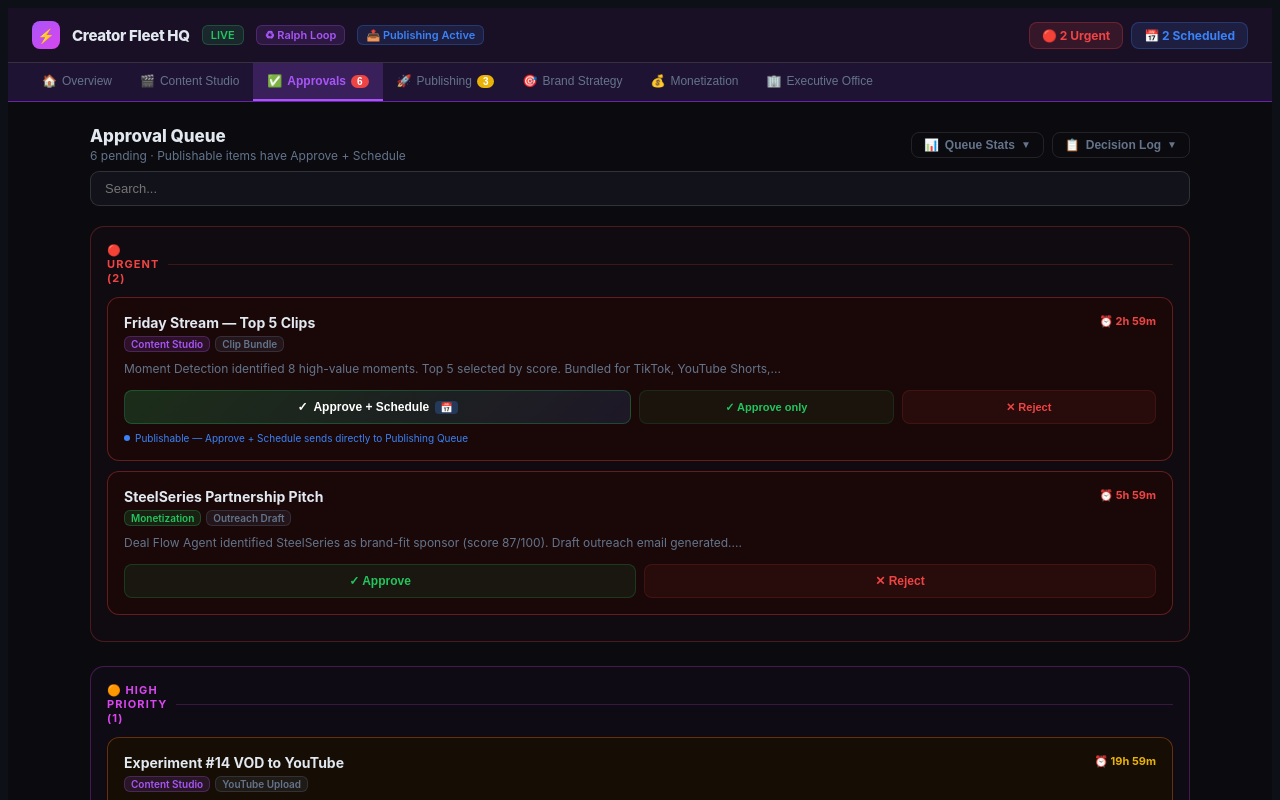
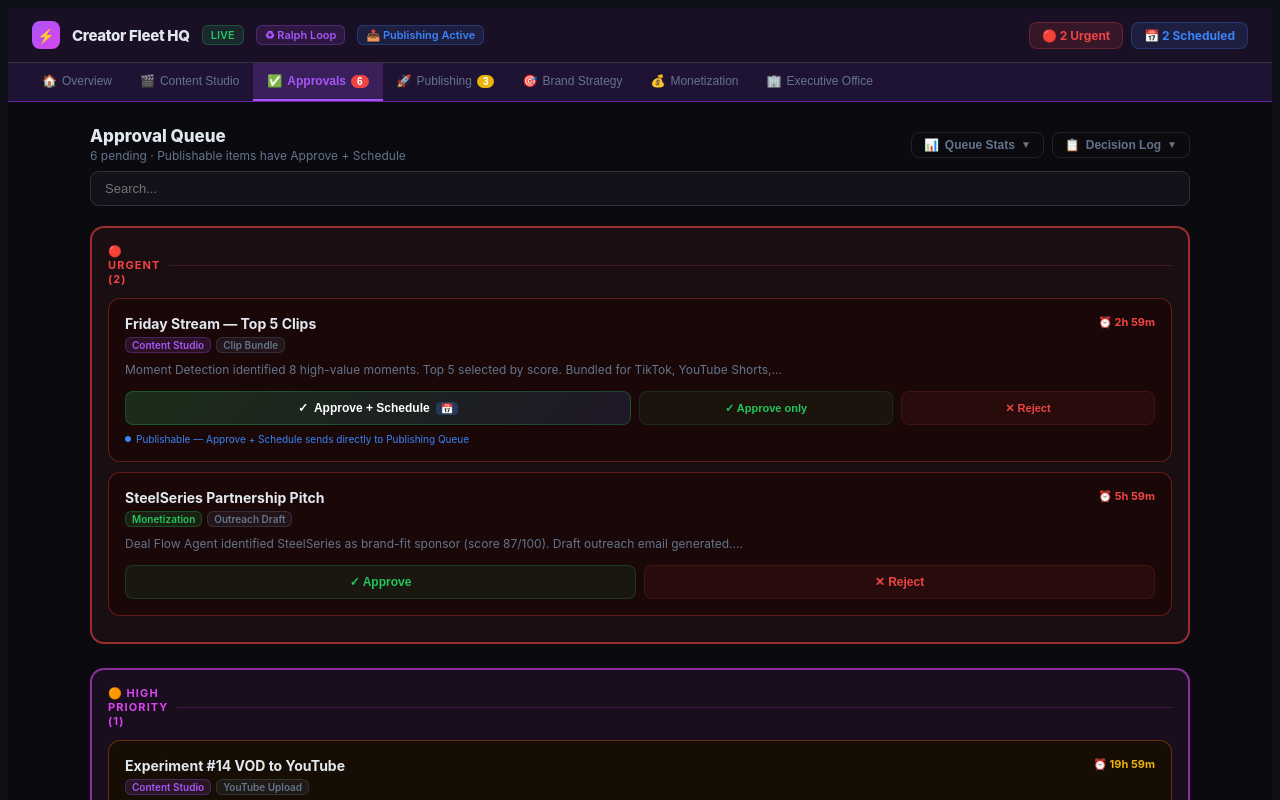
Before and after one commit to Moddaveel/creator-fleet-hq, a React (Vite) app: page / in a window 1280 px wide. Both pictures are taken after a click on the element 640 px from the left and 158 px from the top of the page. Shown: the top 800 px of the page. Built offline with nearby package versions, Linux system fonts and the light colour scheme.

Commit message:
fix: approvals section borders more visible — 2px solid at 99 opacity

```diff
--- a/src/pages/ApprovalsPage.jsx
+++ b/src/pages/ApprovalsPage.jsx
@@ -135,7 +135,7 @@ export default function ApprovalsPage({ items, setItems, toast, onApproveAndSche
         if (!grp.length) return null;
         const labels = { urgent:"🔴 Urgent", high:"🟠 High Priority", normal:"🟣 Normal", low:"⚪ Low" };
         return (
-          <div key={p} style={{ marginBottom:24, border:"1px solid "+pColor(p)+"44", borderRadius:14, padding:16, background:pColor(p)+"07" }}>
+          <div key={p} style={{ marginBottom:24, border:"2px solid "+pColor(p)+"99", borderRadius:14, padding:16, background:pColor(p)+"12" }}>
             <div style={{ fontSize:11, fontWeight:700, color:pColor(p), letterSpacing:"0.1em", textTransform:"uppercase", marginBottom:12, display:"flex", alignItems:"center", gap:8 }}><div style={{ flex:1 }}>{labels[p]+" ("+grp.length+")"}</div><div style={{ height:1, background:pColor(p)+"33", flex:20 }} /></div>
             {grp.map(item => (
               <div key={item.id} style={{ background:pBg(p), border:"1px solid "+pBorder(p), borderRadius:12, padding:16, marginBottom:10 }}>
```
